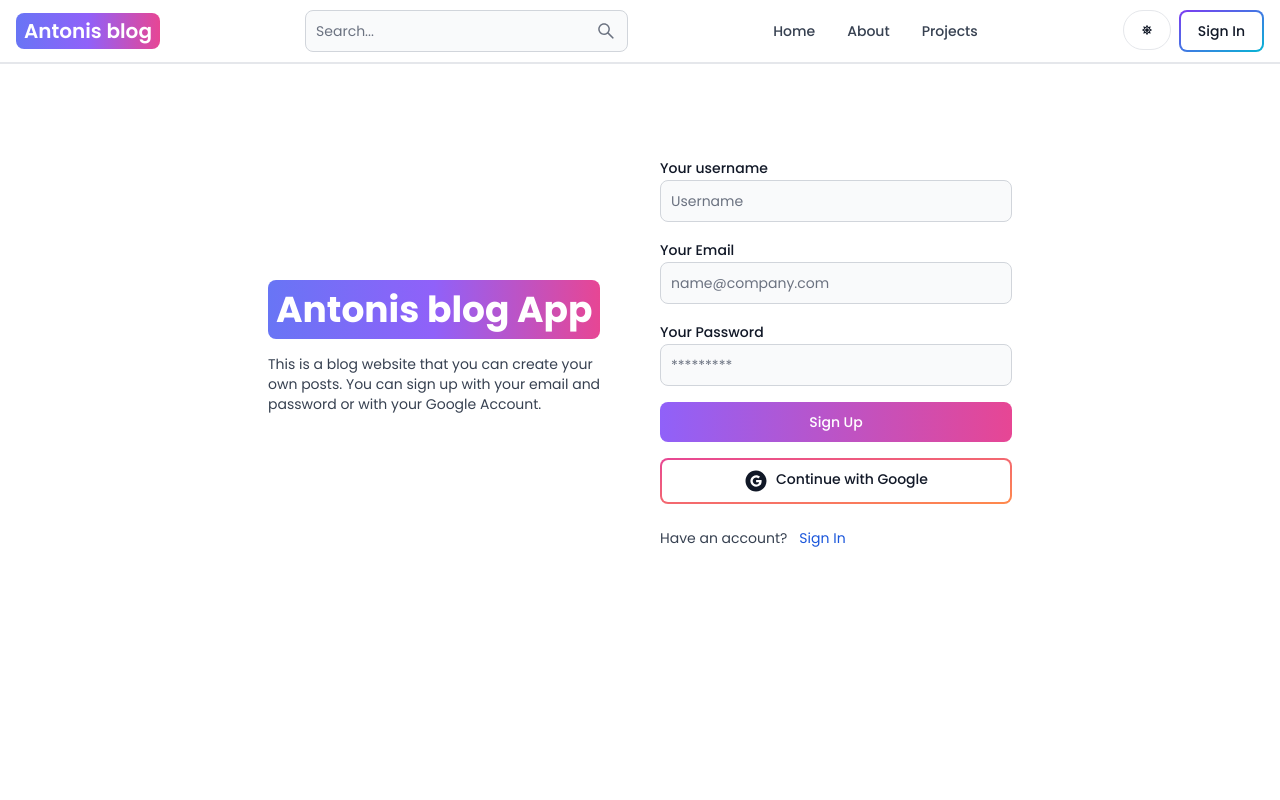
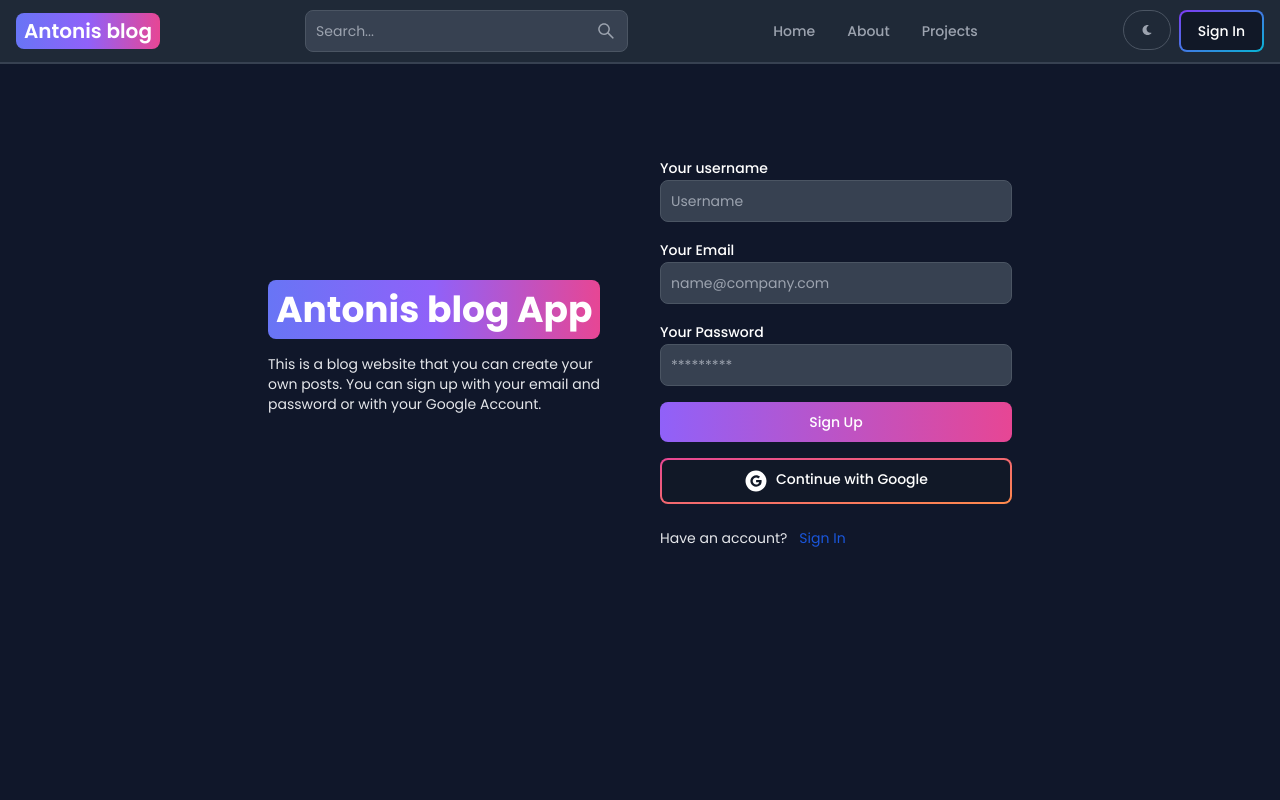
Before and after one commit to mrantonp1977/mern-blog, a React (Vite) app in the folder client/: page /sign-up in a window 1280 px wide. Shown: the top 800 px of the page. Built offline with nearby package versions, Linux system fonts and the light colour scheme; no server answers.

Commit message:
make the dashboard private

```diff
--- a/client/src/App.jsx
+++ b/client/src/App.jsx
@@ -7,6 +7,7 @@
 import Projects from './pages/Projects';
 import Header from './components/Header';
 import Footer from './components/Footer';
+import PrivateRoute from './components/PrivateRoute';
 
 export default function App() {
   return (
@@ -17,7 +18,9 @@
         <Route path="/about" element={<About />} />
         <Route path="/sign-in" element={<SignIn />} />
         <Route path="/sign-up" element={<SignUp />} />
-        <Route path="/dashboard" element={<Dashboard />} />
+        <Route element={<PrivateRoute />}>
+          <Route path="/dashboard" element={<Dashboard />} />
+        </Route>
         <Route path="/projects" element={<Projects />} />
       </Routes>
       <Footer />
--- /dev/null
+++ b/client/src/components/PrivateRoute.jsx
@@ -0,0 +1,8 @@
+import { useSelector } from 'react-redux';
+import { Outlet, Navigate } from 'react-router-dom'
+
+export default function PrivateRoute() {
+  const { currentUser } = useSelector((state) => state.user);
+  return currentUser ? <Outlet /> : <Navigate to="/sign-in" />;
+
+}
--- a/client/src/redux/theme/themeSlice.js
+++ b/client/src/redux/theme/themeSlice.js
@@ -1,7 +1,7 @@
 import { createSlice } from '@reduxjs/toolkit';
 
 const initialState = {
-  theme: 'light',
+  theme: 'dark',
 };
 
 const themeSlice = createSlice({
```
